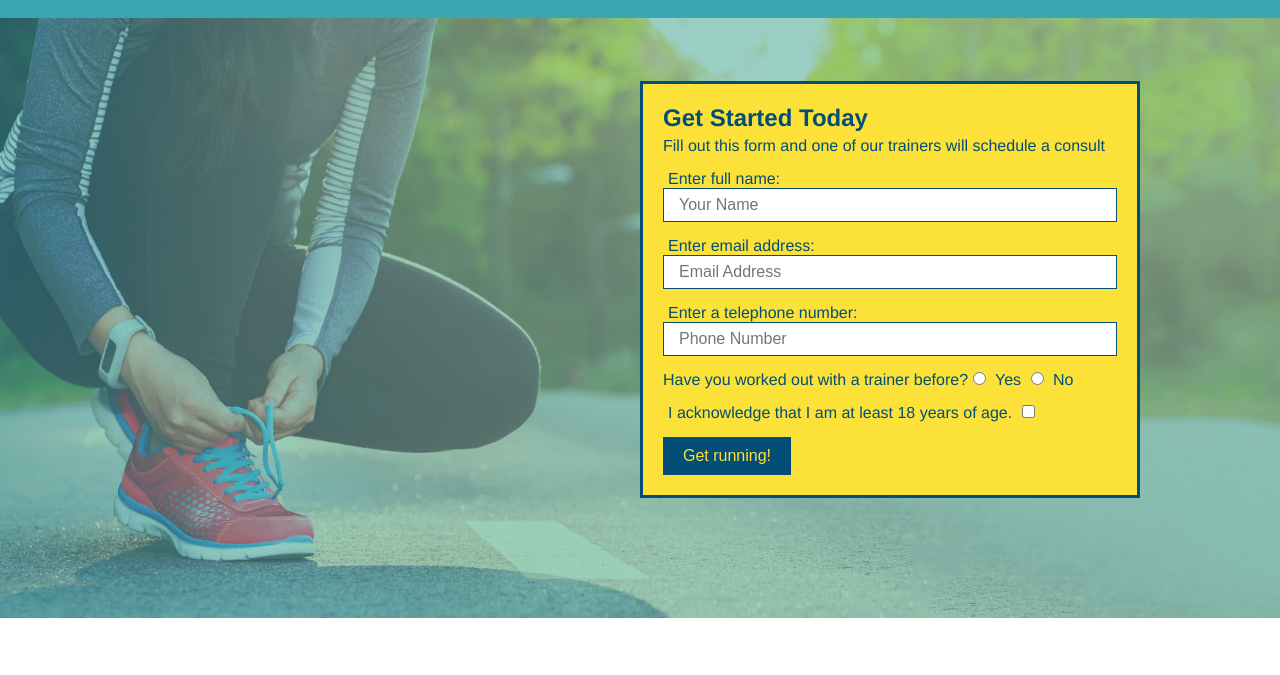
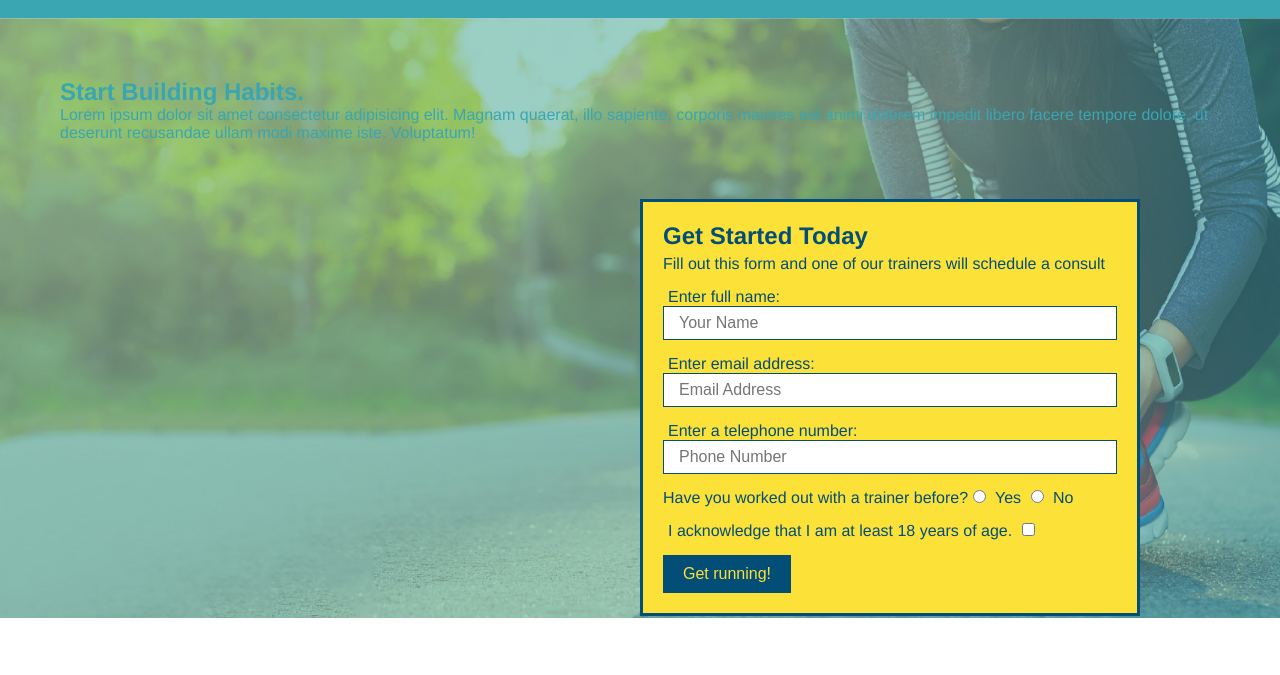
Before and after one commit to SpecialKcoding/Main-Run-Buddy, a plain HTML site: page index.html in a window 1280 px wide. Shown: the part 64-739 px from the top of the page. Drawn offline with Linux system fonts and the light colour scheme.

Commit message:
Added content to hero, replaced image

```diff
--- a/assets/css/style.css
+++ b/assets/css/style.css
@@ -72,12 +72,21 @@ section {
 
 /* Hero Style Start */
 .hero {
-  background-image: url('../images/hero-bg.jpg');
+  background-image: url('../images/flipped-hero-image.jpg');
   height: 600px;
   background-size: cover;
   background-position: center;
-  position: relative;
+  position: flex;
+  flex-wrap: wrap;
+  flex-direction: row;
+  justify-content: space-between;
 }
+.hero-cta {
+  display: flex;
+  flex-wrap: wrap;
+  width: 50%;
+}
+
 /* Hero Style End */
 
 .hero-form {
--- a/index.html
+++ b/index.html
@@ -38,8 +38,14 @@
 
   <!-- hero/jumbotron -->
   <section class="hero">
+    <h2 class="hero-cta">
+      Start Building Habits.
+    </h2>
+    <p>
+      Lorem ipsum dolor sit amet consectetur adipisicing elit. Magnam quaerat, illo sapiente, corporis maiores est animi dolorem impedit libero facere tempore dolore, ut deserunt recusandae ullam modi maxime iste. Voluptatum!
+    </p>
     <div class="hero-form">
-      <h3>Get Started Today</h3>
+       <h3>Get Started Today</h3>
       <p>Fill out this form and one of our trainers will schedule a consult</p>
       <form>
         <label for="name">Enter full name:</label>
```
Also changed, not shown: assets/images/flipped-hero-image.jpg (added).
